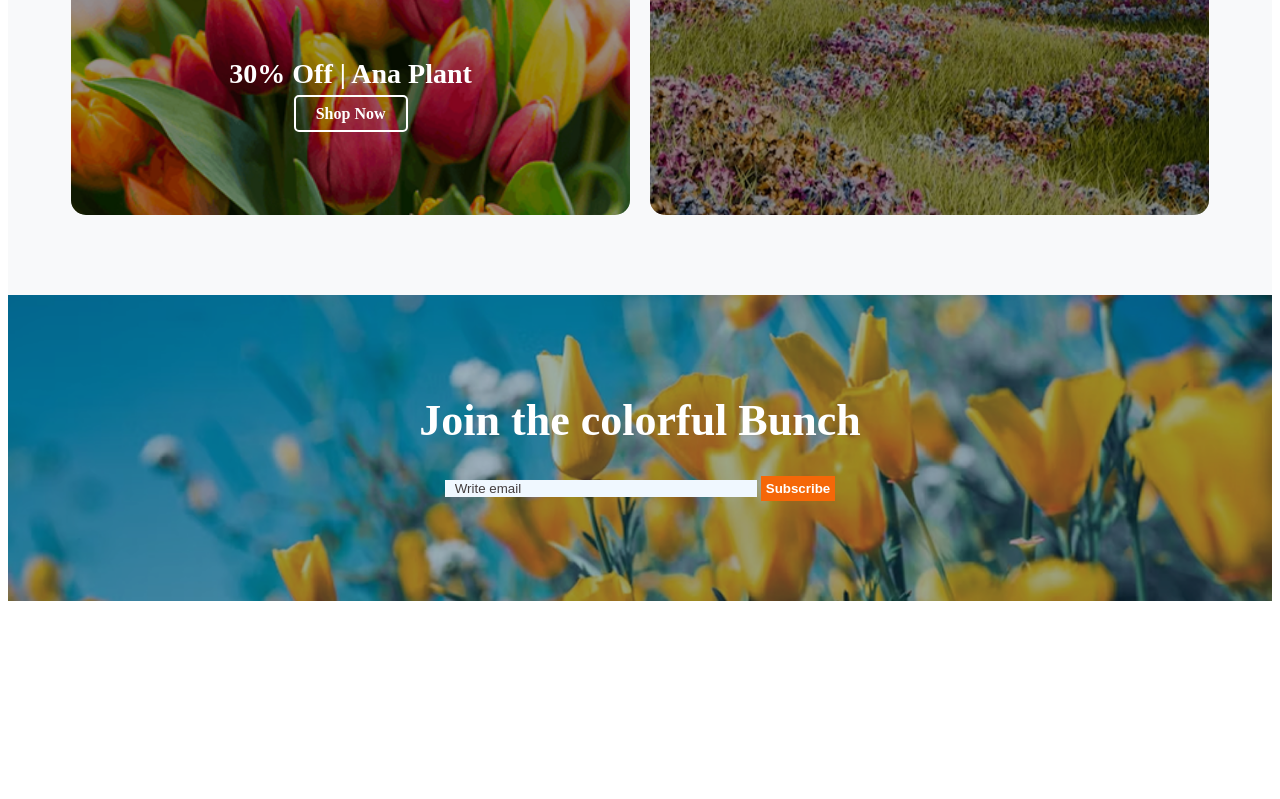
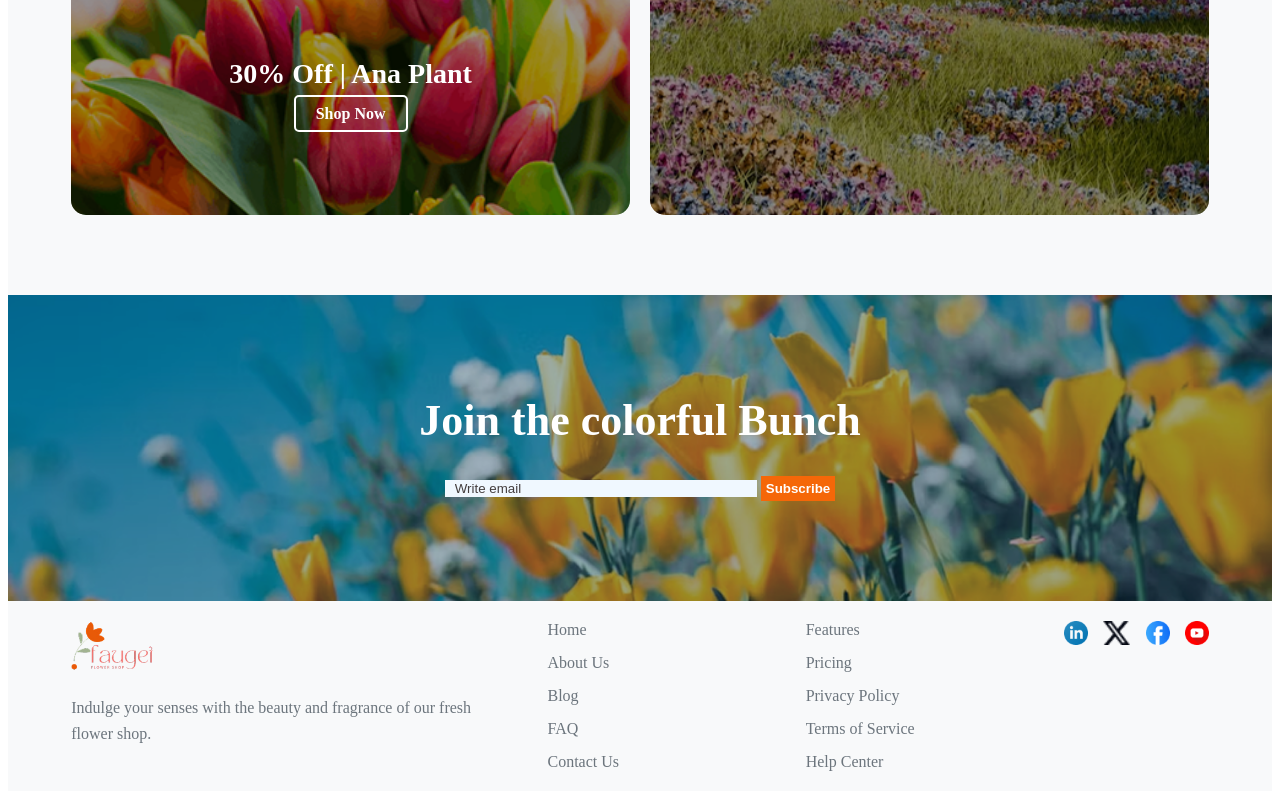
Before and after one commit to Abdul-Ahad-CSE/assignment-2, a plain HTML site: page index.html in a window 1280 px wide. Shown: the part 3125-3924 px from the top of the page. Before the commit the page ends 3734 px from the top, so only its background shows below. Drawn offline with Linux system fonts and the light colour scheme.

Commit message:
footer done

```diff
--- a/index.html
+++ b/index.html
@@ -246,7 +246,43 @@
 
     </main>
     <footer>
+        <div class="container footer-content">
 
+        <div class="footer-col about-col">
+            <img src="assets/logo.png" alt="Faugei Flower Shop Logo" class="footer-logo">
+            <p>Indulge your senses with the beauty and fragrance of our fresh flower shop.</p>
+        </div>
+
+        <div class="footer-col links-col">
+            <ul>
+                <li><a href="#">Home</a></li>
+                <li><a href="#">About Us</a></li>
+                <li><a href="#">Blog</a></li>
+                <li><a href="#">FAQ</a></li>
+                <li><a href="#">Contact Us</a></li>
+            </ul>
+        </div>
+
+        <div class="footer-col links-col">
+            <ul>
+                <li><a href="#">Features</a></li>
+                <li><a href="#">Pricing</a></li>
+                <li><a href="#">Privacy Policy</a></li>
+                <li><a href="#">Terms of Service</a></li>
+                <li><a href="#">Help Center</a></li>
+            </ul>
+        </div>
+
+        <div class="footer-col social-col">
+            <div class="social-icons">
+                <a href="#"><img src="assets/icon-linkedin.png" alt="LinkedIn"></a>
+                <a href="#"><img src="assets/icon-twitter.png" alt="X"></a>
+                <a href="#"><img src="assets/icon-facebook.png" alt="Facebook"></a>
+                <a href="#"><img src="assets/icon-youtube.png" alt="YouTube"></a>
+            </div>
+        </div>
+
+    </div>
     </footer>
 </body>
 </html>
--- a/style.css
+++ b/style.css
@@ -418,6 +418,59 @@
     background-color: #4709ba;
 }
 
+/* footer started */
+footer {
+    background-color: #f8f9fa;
+    padding-block: 20px;
+    color: #6c757d;
+}
+
+
+.footer-content {
+    display: grid;
+    grid-template-columns: 2fr 1fr 1fr auto;
+    gap: 40px;
+}
+
+.footer-col.about-col p {
+    margin: 0;
+    line-height: 1.6;
+}
+.footer-logo {
+    height: 50px;
+    margin-bottom: 20px;
+}
+
+
+.footer-col.links-col ul {
+    list-style: none;
+    padding: 0;
+    margin: 0;
+}
+.footer-col.links-col li:not(:last-child) {
+    margin-bottom: 15px;
+}
+.footer-col.links-col a {
+    text-decoration: none;
+    color: #6c757d;
+    transition: color 0.3s ease;
+}
+.footer-col.links-col a:hover {
+    color: #212529;
+}
+
+.footer-col.social-col {
+    justify-self: end;
+}
+.social-icons {
+    display: flex;
+    gap: 15px;
+}
+.social-icons img {
+    height: 24px;
+    width: auto;
+}
+
 /* Responsive style for iphone 14 and 15 pro: 767px */
 
 @media (max-width: 767px){
@@ -499,5 +552,20 @@
 
         }
 
+    /* footer */
+
+    .footer-content {
+        grid-template-columns: 1fr;
+        gap: 30px;
+    }
+
+    .footer-col.social-col {
+        justify-self: start;
+    }
+
+    .footer-col.links-col:nth-child(3) {
+        margin-top: 0px;
+    }
+
 
 }
```
